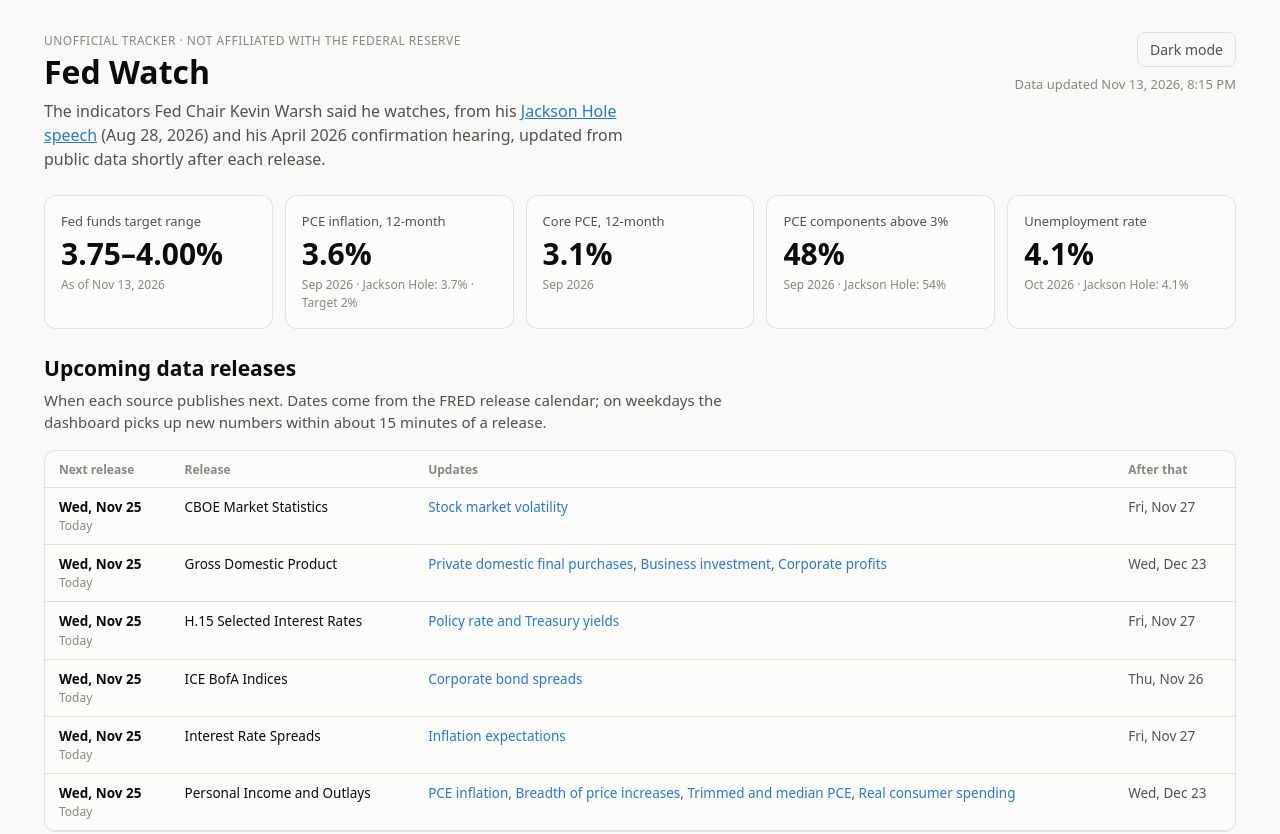
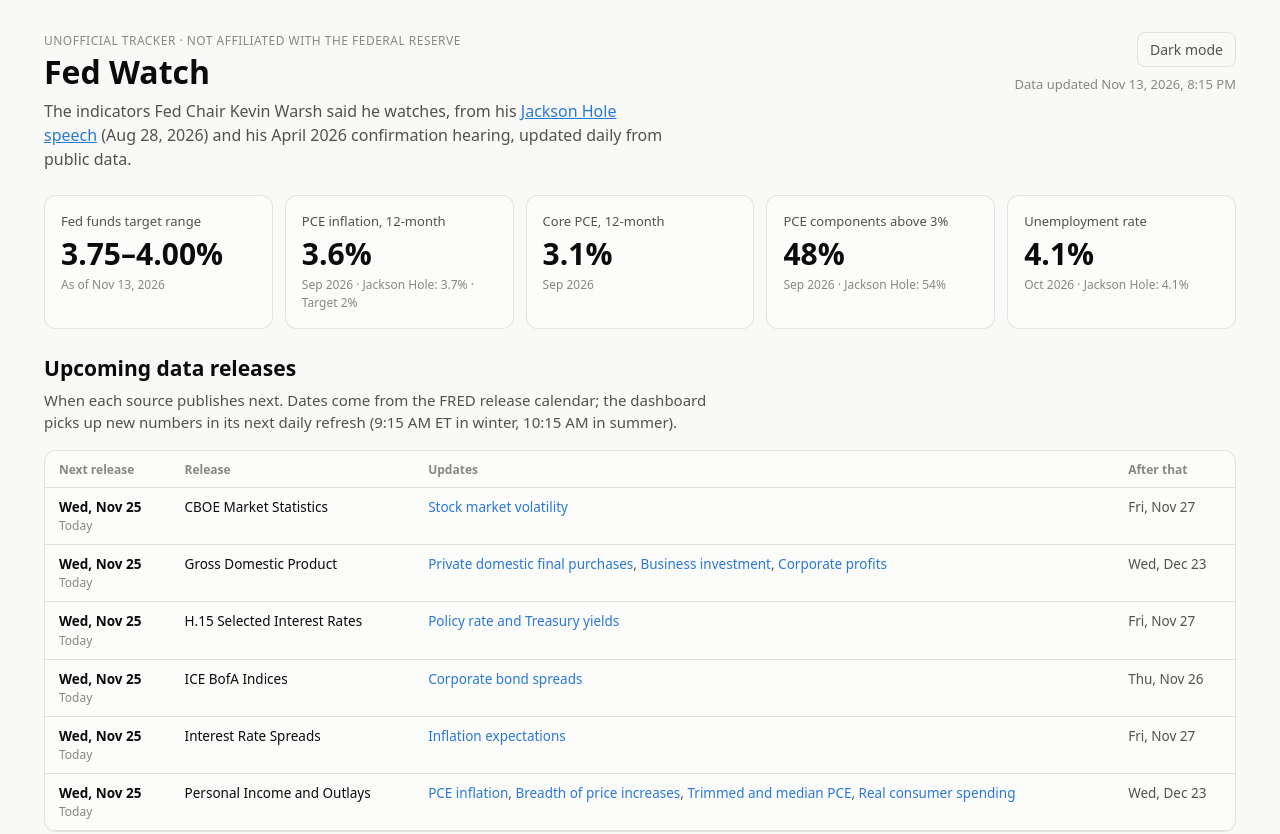
Before and after one commit to easchmidt/warshwatch, a plain HTML site: page index.html in a window 1280 px wide. Shown: the top 834 px of the page. Drawn offline with Linux system fonts and the light colour scheme.

Commit message:
Go back to a once-a-day refresh
Drop the 15-minute outside trigger and the half-hourly schedule; the
workflow runs daily at 14:15 UTC again. Keep starting from the live
data (a failed download never rolls the site back) and skipping the
daily deploy when nothing changed. Page text and README updated.

Co-Authored-By: Claude Opus 5.5 <noreply@anthropic.com>

```diff
--- a/assets/app.js
+++ b/assets/app.js
@@ -279,7 +279,7 @@
     };
     host.innerHTML = `
       <h2>Upcoming data releases</h2>
-      <p class="section-note">When each source publishes next. Dates come from the FRED release calendar; on weekdays the dashboard picks up new numbers within about 15 minutes of a release.</p>
+      <p class="section-note">When each source publishes next. Dates come from the FRED release calendar; the dashboard picks up new numbers in its next daily refresh (9:15 AM ET in winter, 10:15 AM in summer).</p>
       <div class="cal-wrap"><table class="cal">
         <thead><tr><th>Next release</th><th>Release</th><th>Updates</th><th>After that</th></tr></thead>
         <tbody>${rows.map(rowHtml).join('')}</tbody>
--- a/index.html
+++ b/index.html
@@ -16,7 +16,7 @@
         <h1>Fed Watch</h1>
         <p class="lede">The indicators Fed Chair Kevin Warsh said he watches, from his
           <a href="https://www.federalreserve.gov/newsevents/speech/warsh20260828a.htm">Jackson Hole speech</a>
-          (Aug 28, 2026) and his April 2026 confirmation hearing, updated from public data shortly after each release.</p>
+          (Aug 28, 2026) and his April 2026 confirmation hearing, updated daily from public data.</p>
       </div>
       <div class="masthead-meta">
         <button type="button" id="theme-toggle" class="ghost" aria-label="Toggle dark mode">Dark mode</button>
```
Also changed, not shown: 2 other files.
